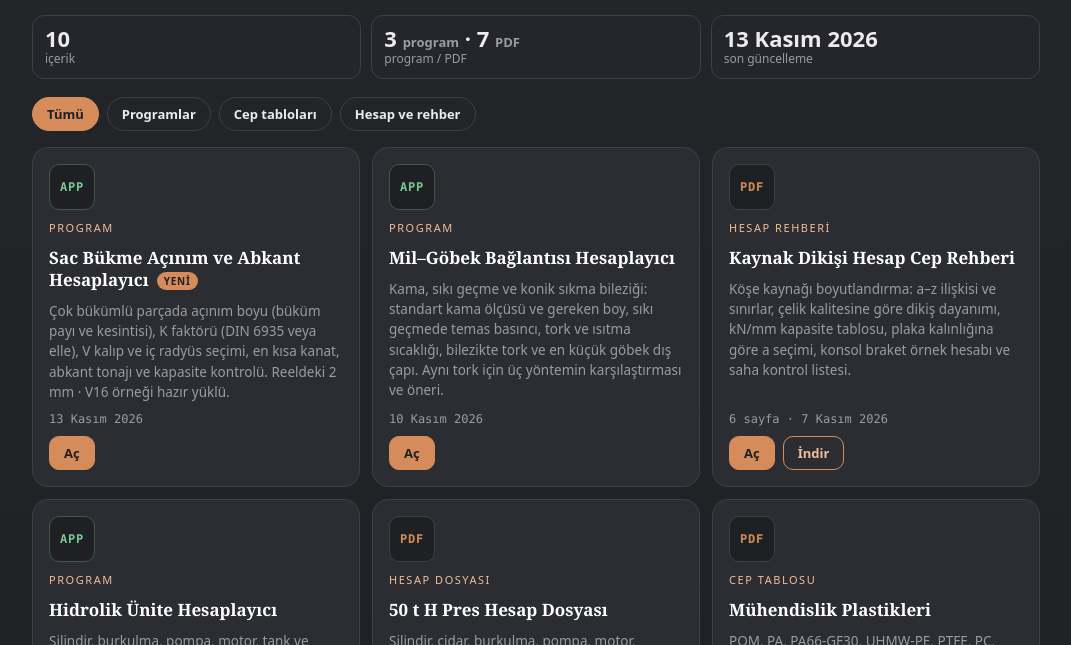
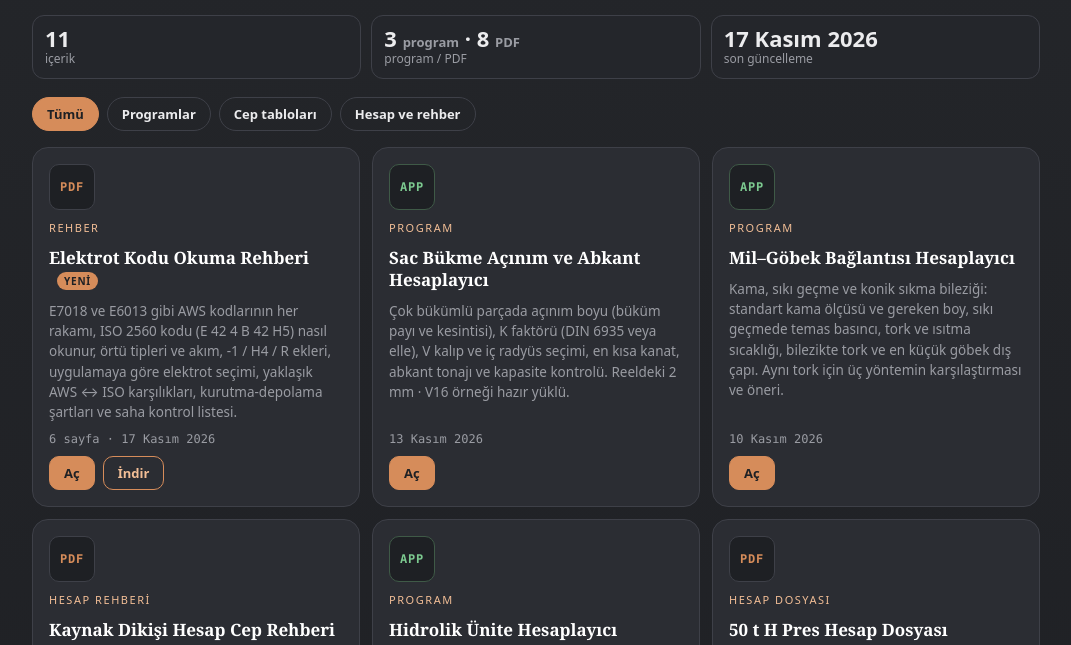
Before and after one commit to teknikmekanik/Abone, a plain HTML site: page index.html in a window 1280 px wide. Shown: the part 155-800 px from the top of the page, without its empty margins (104-1175 px from the left). Drawn offline with Linux system fonts and the light colour scheme.

Commit message:
Add files via upload

```diff
--- a/index.html
+++ b/index.html
@@ -74,9 +74,9 @@ h2{font:700 15px Georgia,"Times New Roman",serif;color:var(--cop2);margin:28px 0
   <p class="lead">PROGRAMLAR · TABLOLAR · REHBERLER</p>
 
   <div class="stats">
-    <div class="stat"><b>10</b>içerik</div>
-    <div class="stat"><b>3 <small>program</small> · 7 <small>PDF</small></b>program / PDF</div>
-    <div class="stat"><b>13 Kasım 2026</b>son güncelleme</div>
+    <div class="stat"><b>11</b>içerik</div>
+    <div class="stat"><b>3 <small>program</small> · 8 <small>PDF</small></b>program / PDF</div>
+    <div class="stat"><b>17 Kasım 2026</b>son güncelleme</div>
   </div>
 
   <div class="chips" role="group" aria-label="Filtre">
@@ -88,10 +88,22 @@ h2{font:700 15px Georgia,"Times New Roman",serif;color:var(--cop2);margin:28px 0
 
   <section class="grid">
 
+    <article class="card" data-k="rehber">
+      <div class="ic pdf">PDF</div>
+      <div class="kind">Rehber</div>
+      <div class="title">Elektrot Kodu Okuma Rehberi<span class="new">YENİ</span></div>
+      <p class="desc">E7018 ve E6013 gibi AWS kodlarının her rakamı, ISO 2560 kodu (E 42 4 B 42 H5) nasıl okunur, örtü tipleri ve akım, -1 / H4 / R ekleri, uygulamaya göre elektrot seçimi, yaklaşık AWS ↔ ISO karşılıkları, kurutma-depolama şartları ve saha kontrol listesi.</p>
+      <div class="meta">6 sayfa · 17 Kasım 2026</div>
+      <div class="btns">
+        <a class="btn main" href="elektrot-kodu.pdf" target="_blank" rel="noopener">Aç</a>
+        <a class="btn" href="elektrot-kodu.pdf" download>İndir</a>
+      </div>
+    </article>
+
     <article class="card" data-k="program">
       <div class="ic app">APP</div>
       <div class="kind">Program</div>
-      <div class="title">Sac Bükme Açınım ve Abkant Hesaplayıcı<span class="new">YENİ</span></div>
+      <div class="title">Sac Bükme Açınım ve Abkant Hesaplayıcı</div>
       <p class="desc">Çok bükümlü parçada açınım boyu (büküm payı ve kesintisi), K faktörü (DIN 6935 veya elle), V kalıp ve iç radyüs seçimi, en kısa kanat, abkant tonajı ve kapasite kontrolü. Reeldeki 2 mm · V16 örneği hazır yüklü.</p>
       <div class="meta">13 Kasım 2026</div>
       <div class="btns">
@@ -209,6 +221,7 @@ h2{font:700 15px Georgia,"Times New Roman",serif;color:var(--cop2);margin:28px 0
 
   <h2>Güncellemeler</h2>
   <ul class="log">
+    <li><b>17 Kasım</b> · Elektrot Kodu Okuma Rehberi</li>
     <li><b>13 Kasım</b> · Sac Bükme Açınım ve Abkant Hesaplayıcı</li>
     <li><b>10 Kasım</b> · Mil–Göbek Bağlantısı Hesaplayıcı (kama, sıkı geçme, konik bilezik)</li>
     <li><b>7 Kasım</b> · Kaynak Dikişi Hesap Cep Rehberi</li>
```
Also changed, not shown: 1 other file.
